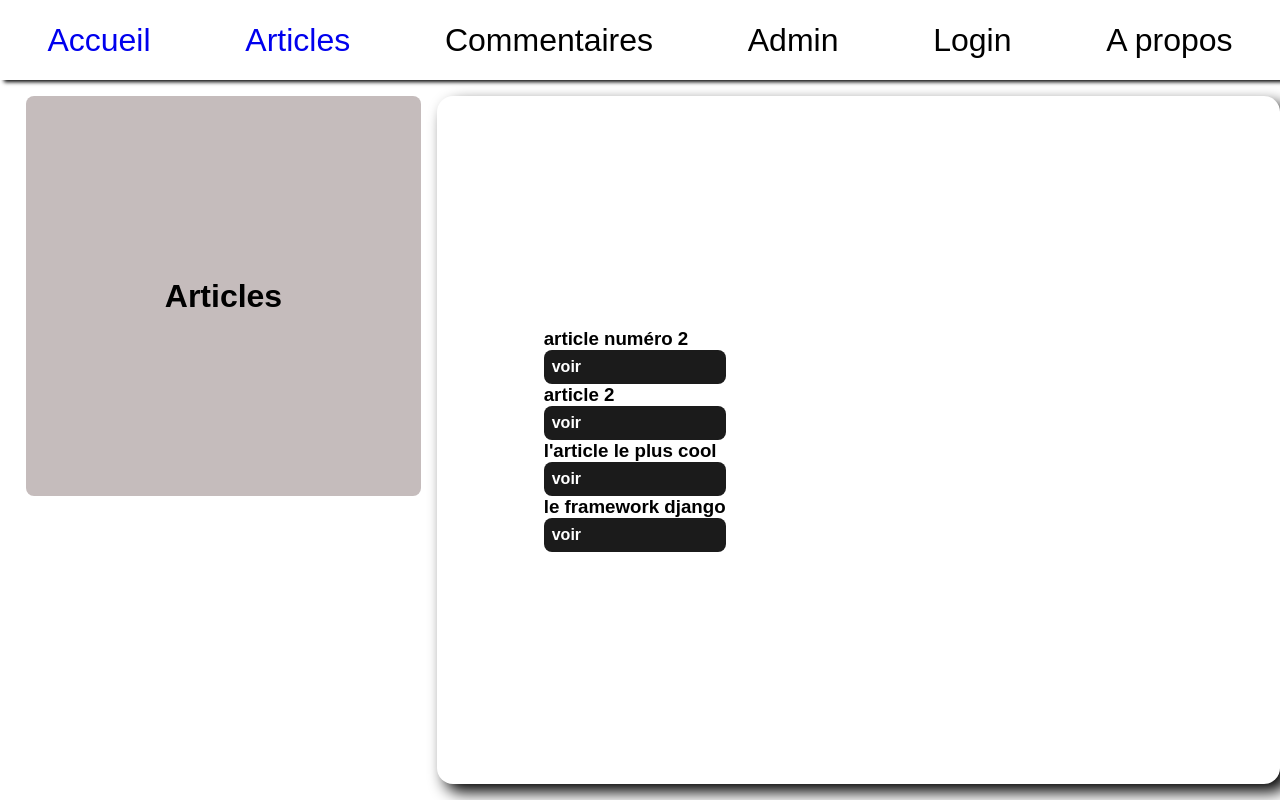
After one commit to asddaniel/blog_django, a Django app: page /blog/articles/ in a window 1280 px wide. The commit adds this page. Run offline with Django 4.2, Linux system fonts and the light colour scheme; data comes from the database, SQL or seed files in the repository.

Commit message:
ajout de la page articles

```diff
--- /dev/null
+++ b/blog/templates/blog/articles.html
@@ -0,0 +1,20 @@
+{% extends 'blog/base.html' %}
+
+{% block content %}
+<div class="contenu">
+    <div class="sidebar">
+<h1>Articles </h1>
+
+</div>
+<div class="article-content">
+
+<div class="commentaires">
+{% for article in articles %}
+<h3>{{ article.title }}</h3>
+
+<a href="{% url 'article' article.id %}" class="button">voir</a>
+{% endfor %}
+</div>
+</div>
+</div>
+{% endblock %}
--- a/blog/templates/blog/base.html
+++ b/blog/templates/blog/base.html
@@ -15,7 +15,7 @@
     </div>
     <nav class="nav-bar transitive hidden-responsive">
         <li> <a href="{% url 'home'  %}"> Accueil</a></li>
-        <li>Articles</li>
+        <li> <a href="{% url 'article.all'  %}"> Articles</a></li>
         <li>Commentaires</li>
         <li>Admin</li>
         <li>Login</li>
--- /dev/null
+++ b/blog/urls.py
@@ -0,0 +1,9 @@
+
+
+from django.urls import path
+from blog import views
+
+
+urlpatterns = [
+path('articles/', views.get_article, name='article.all'),
+]
--- a/blog/views.py
+++ b/blog/views.py
@@ -49,3 +49,7 @@ def modify_comment(request, id):
 
 
     return render(request, 'blog/modify_commentaire.html', {'form': form})
+
+def get_article(request):
+    articles = Article.objects.all()
+    return render(request, 'blog/articles.html', {'articles': articles})
--- a/blog_django/urls.py
+++ b/blog_django/urls.py
@@ -14,7 +14,7 @@ Including another URLconf
     2. Add a URL to urlpatterns:  path('blog/', include('blog.urls'))
 """
 from django.contrib import admin
-from django.urls import path
+from django.urls import include, path
 
 from blog import views
 
@@ -22,9 +22,10 @@ urlpatterns = [
     path('admin/', admin.site.urls, name='admin'),
     path('repo/', views.home, name='homepage'),
     path('hello/', views.hello, name='accueil'),
-     path('', views.hello, name='home'),
+    path('', views.hello, name='home'),
     path('article/<int:id>/', views.article, name='article'),
     path('comment/<int:id>/', views.comment, name='comment'),
     path('treat_comment/<int:id>/', views.treat_comment, name='treat_comment'),
     path('modifier_comment/<int:id>/', views.modify_comment, name='comment.modifier'),
+    path('blog/', include('blog.urls'))
 ]
```
